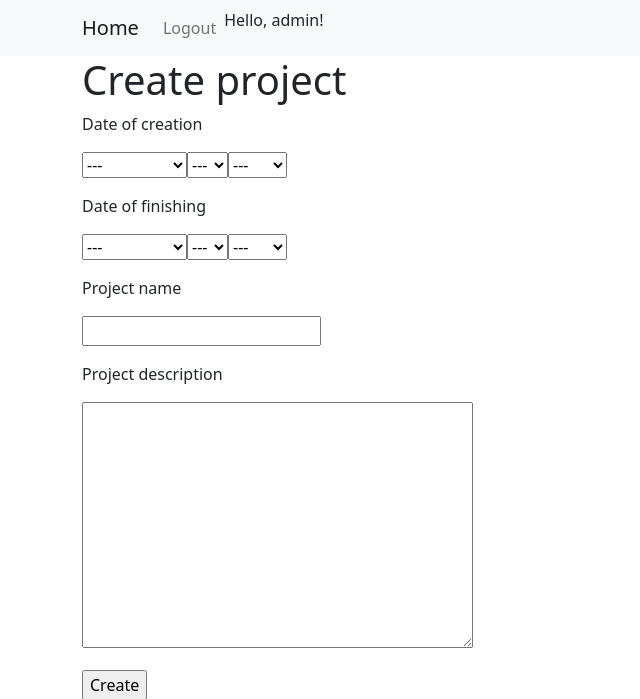
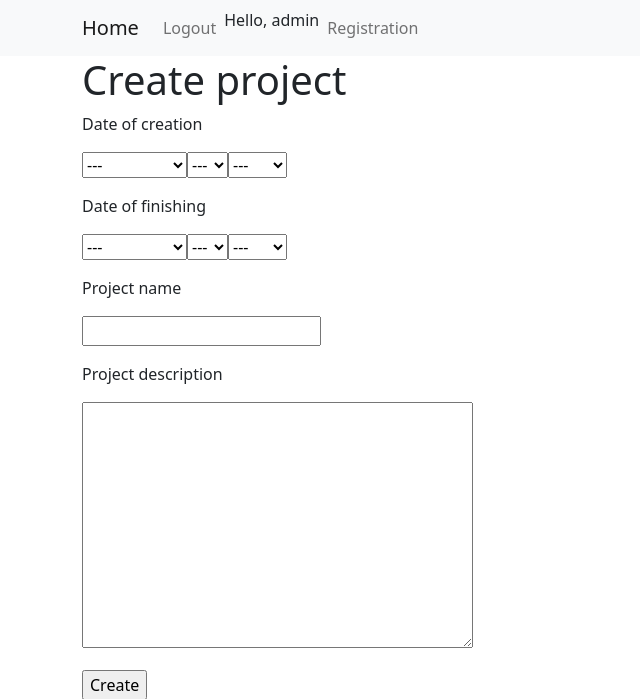
Before and after one commit to xeronsixteen/issue_tracker-, a Django app: page /project/add/ in a window 1280 px wide. Shown: the top 699 px of the page, without its empty margins (0-640 px from the left). Run offline with Django 4.2, Linux system fonts and the light colour scheme; a user stored in the database is signed in.

Commit message:
in base.html
- added button of registration

```diff
--- a/templates/base.html
+++ b/templates/base.html
@@ -38,12 +38,16 @@
                     {% block menu_links %}{% endblock %}
                     <li class="menu-right"><a href="{% url 'accounts:logout' %}"
                                               class="nav-link">Logout</a></li>
-                    <li class="menu-right">Hello, {{ user.username }}!</li>
+                    <li class="menu-right">Hello, {{ user.username }}</li>
                 {% else %}
-                    <li class="menu-right"><a href="{% url 'accounts:login' %}"
+                    <li class="menu-right"><a href="{% url 'accounts:login' %}?next={{ request.get_full_path }}"
                                               class="nav-link">Login</a></li>
 
+
                 {% endif %}
+                    <li class="nav-item">
+                        <a class="nav-link" href="{% url "accounts:registration" %}?next={{ request.get_full_path }}">Registration</a>
+                    </li>
             </ul>
         </div>
     </div>
```
